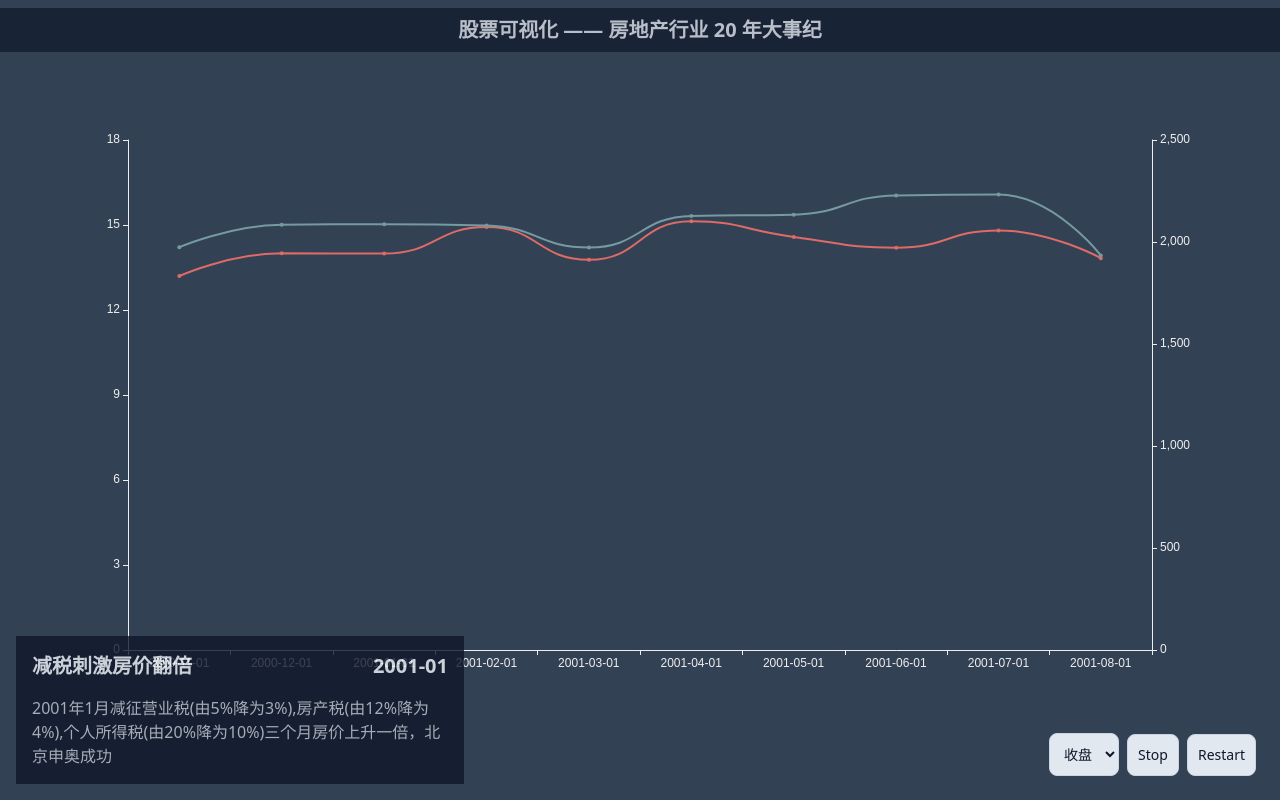
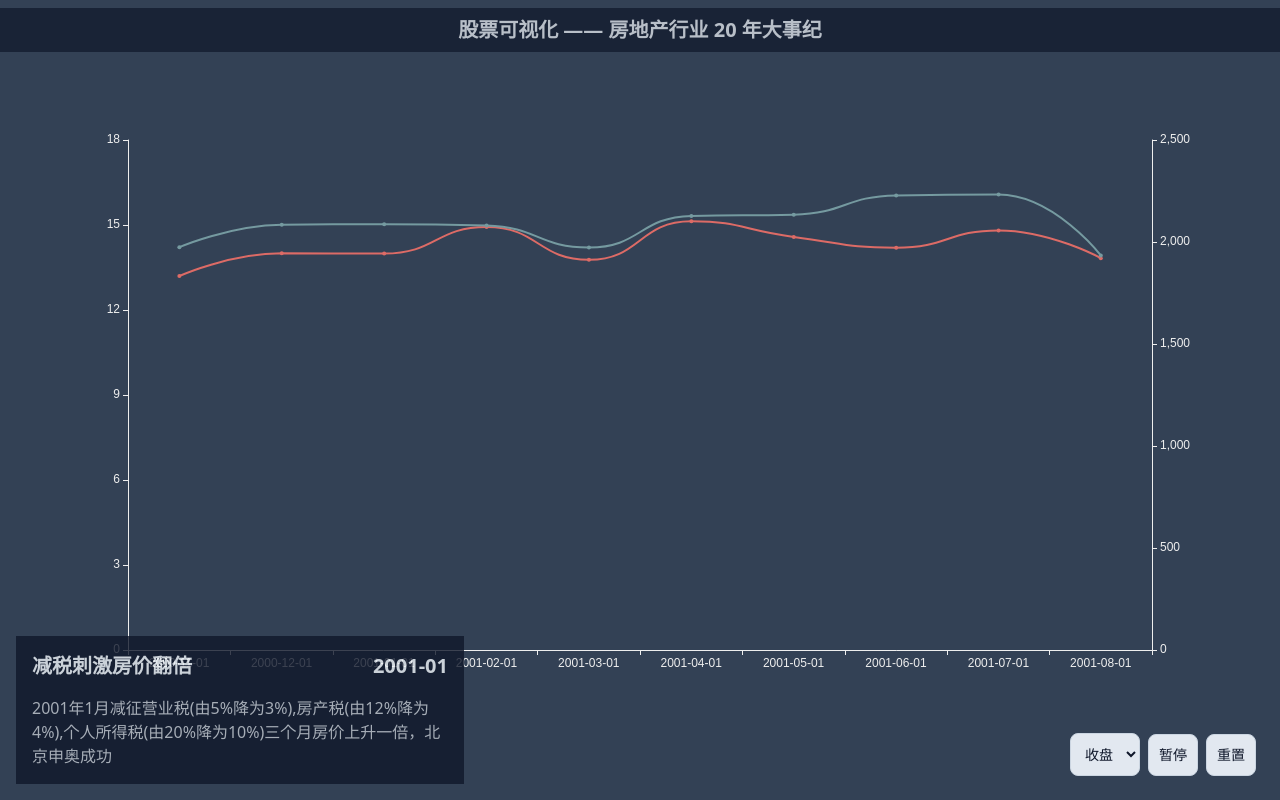
Before and after one commit to xiaotianxt/stock-vis, a React (Vite) app: page / in a window 1280 px wide. Built offline with nearby package versions, Linux system fonts and the light colour scheme.

Commit message:
style(layout): update layout

```diff
--- a/src/ControlPanel.tsx
+++ b/src/ControlPanel.tsx
@@ -33,14 +33,14 @@ export const Index = () => {
         className="block p-2.5 h-full bg-slate-200 border border-slate-300 text-slate-900 text-sm rounded-lg focus:ring-blue-500 focus:border-blue-500 dark:bg-slate-700 dark:border-slate-600 dark:placeholder-slate-400 dark:text-white dark:focus:ring-blue-500 dark:focus:border-blue-500"
         onClick={() => setStop()}
       >
-        {stop ? "Start" : "Stop"}
+        {stop ? "继续" : "暂停"}
       </button>
       <button
         type="button"
         className="block p-2.5 h-full bg-slate-200 border border-slate-300 text-slate-900 text-sm rounded-lg focus:ring-blue-500 focus:border-blue-500 dark:bg-slate-700 dark:border-slate-600 dark:placeholder-slate-400 dark:text-white dark:focus:ring-blue-500 dark:focus:border-blue-500"
         onClick={() => setDate(moment("2000-01-01", "YYYY-MM-DD"))}
       >
-        Restart
+        重置
       </button>
     </div>
   );
```
